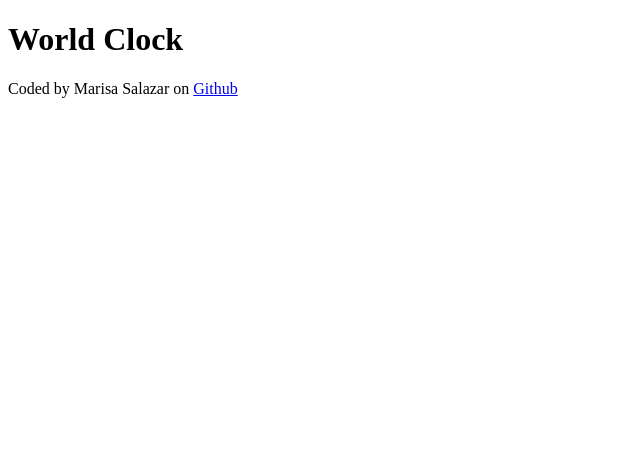
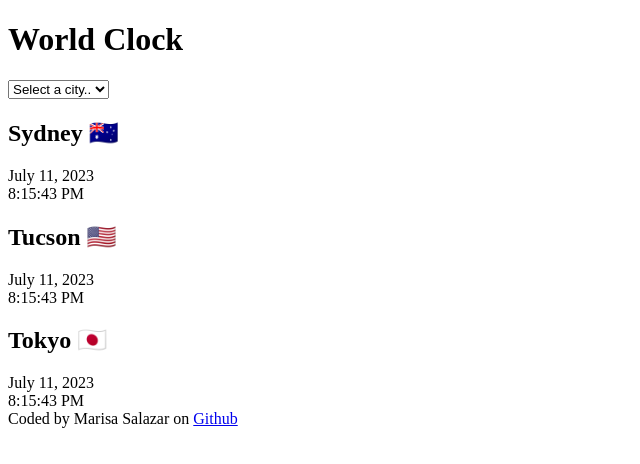
Before and after one commit to Marisa-Salazar/World-Clock, a plain HTML site: page index.html in a window 1280 px wide. Shown: the whole page, without its empty margins (0-640 px from the left). Drawn offline with Linux system fonts and the light colour scheme.

Commit message:
added initial HTML

```diff
--- a/index.html
+++ b/index.html
@@ -9,6 +9,29 @@
   </head>
   <body>
     <h1>World Clock</h1>
+    <div class="container">
+      <select>
+        <option value="">Select a city..</option>
+        <option value="">London</option>
+        <option value="">Albuquerque</option>
+        <option value="">Dallas</option>
+      </select>
+      <div class="citySydney">
+        <h2>Sydney 🇦🇺</h2>
+        <div class="date">July 11, 2023</div>
+        <div class="time">8:15:43 PM</div>
+      </div>
+      <div class="cityTucson">
+        <h2>Tucson 🇺🇸</h2>
+        <div class="date">July 11, 2023</div>
+        <div class="time">8:15:43 PM</div>
+      </div>
+      <div class="cityLondon">
+        <h2>Tokyo 🇯🇵</h2>
+        <div class="date">July 11, 2023</div>
+        <div class="time">8:15:43 PM</div>
+      </div>
+    </div>
     <footer>
       Coded by Marisa Salazar on
       <a href="https://github.com/Marisa-Salazar/World-Clock">Github</a>
```
